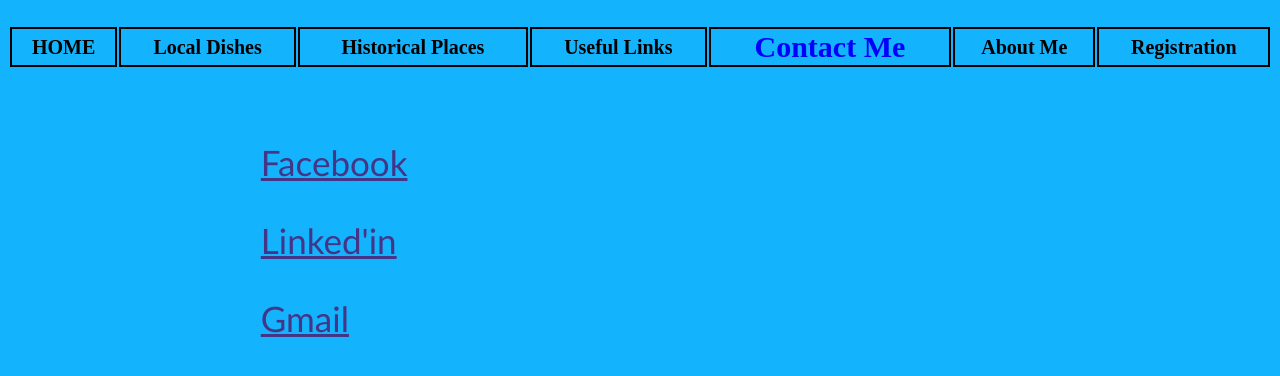
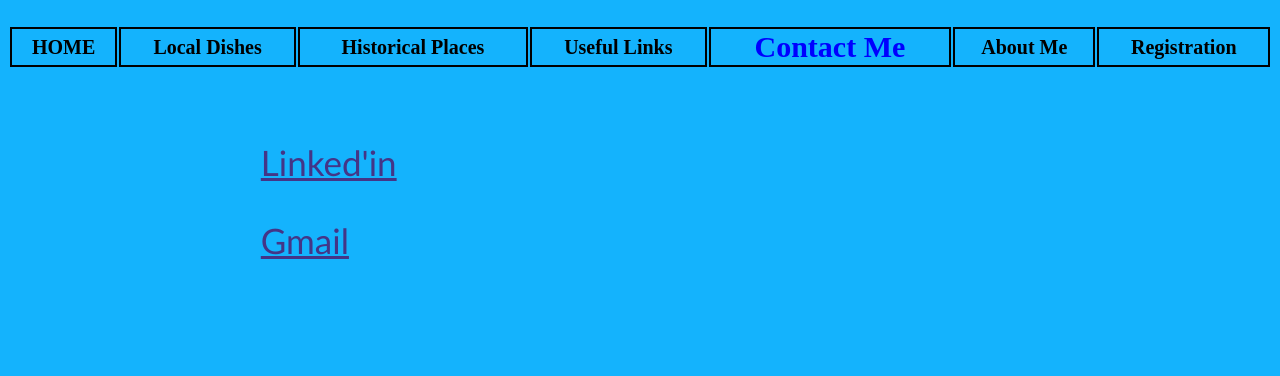
Before and after one commit to ozakdeniz/ozakdeniz.github.io, a plain HTML site: page contact.htm in a window 1280 px wide. Drawn offline with Linux system fonts and the light colour scheme.

Commit message:
Add files via upload

```diff
--- a/contact.htm
+++ b/contact.htm
@@ -29,8 +29,6 @@
 </table>
 
 <br><br><br><br>
-<a style="text-align:center; color: #443587; margin-left: 20%; margin-right: 20%; font-size:35px; font-family: calibri" href="https://www.facebook.com/xxozgurx"> Facebook</a>
-<br><br><br>
 <a style="text-align:center; color: #443587; margin-left: 20%; margin-right: 20%; font-size:35px; font-family: calibri" href="https://www.linkedin.com/in/özgür-a-b61b78142"> Linked'in </a>
 <br><br><br>
 <a style="text-align:center; color: #443587; margin-left: 20%; margin-right: 20%; font-size:35px; font-family: calibri" href="oz.akdeniz17@gmail.com"> Gmail </a>
```
